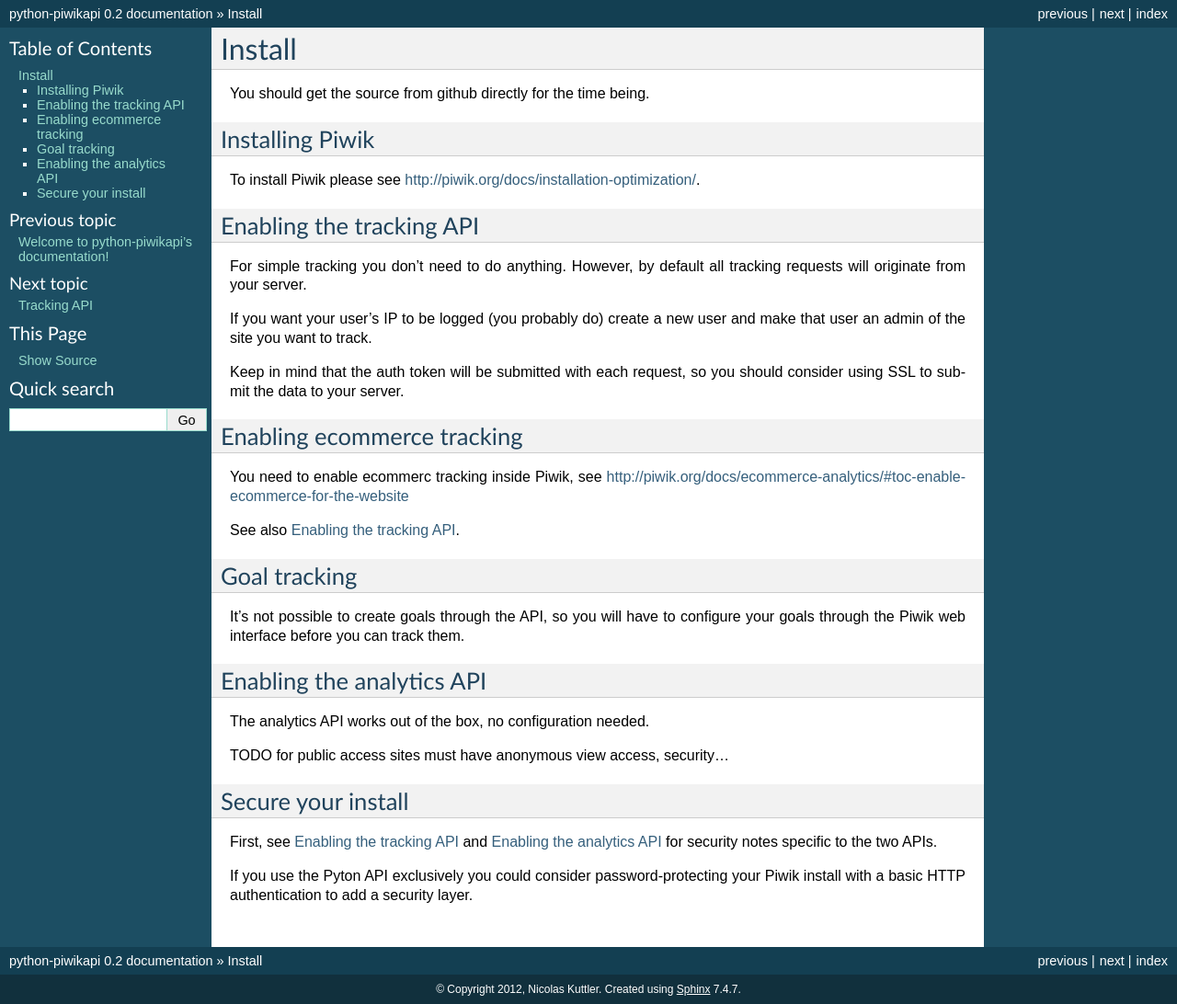
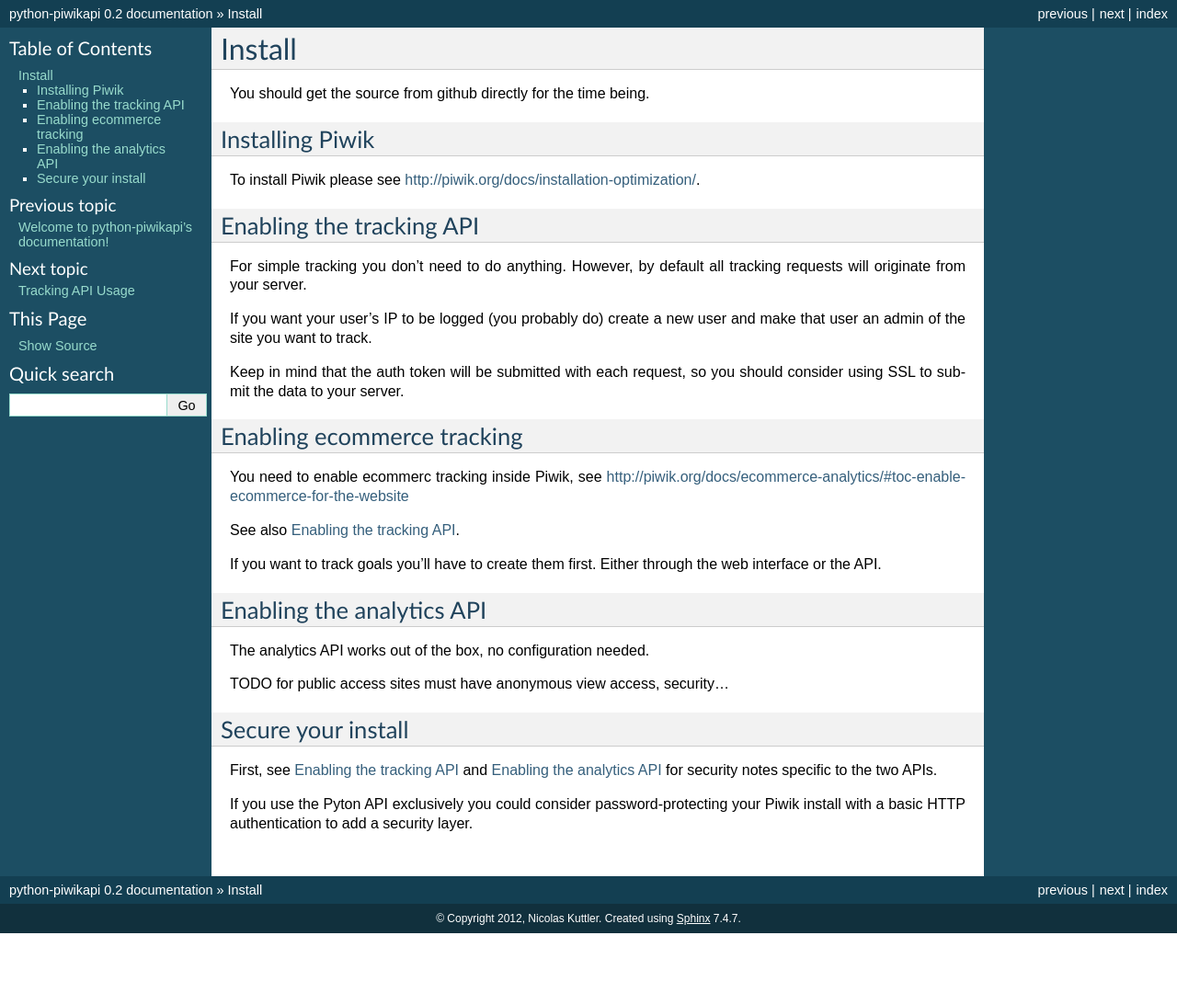
Before and after one commit to matomo-org/piwik-python-api, a Sphinx documentation site: the page built from doc/install.rst, in a window 1280 px wide. Shown: the whole page at 92% size. Built offline with Sphinx 7.4.7, drawn with Linux system fonts in a browser that asks for light colours; pages that are not in the unit, such as notebooks, are missing from menus; after the commit the page ends 1015 px from its top, so only the background shows below that.

Commit message:
Doc update

```diff
--- a/README.rst
+++ b/README.rst
@@ -15,6 +15,7 @@
 Not supported yet:
 
 - Cookies
+- Attribution info
 - probably more
 
 The module was originally written for Django and expects a Django HttpRequest.
--- a/doc/install.rst
+++ b/doc/install.rst
@@ -32,13 +32,8 @@
 
 See also :ref:`enable_tracking`.
 
-.. _enable_goal_tracking:
-
-Goal tracking
--------------
-
-It's not possible to create goals through the API, so you will have to
-configure your goals through the Piwik web interface before you can track them.
+If you want to track goals you'll have to create them first. Either through the
+web interface or the API.
 
 .. _enable_analytics:
 
```
Also changed, not shown: doc/analytics_api/index.rst (deleted, +0 -15 lines), doc/analytics_api/usage.rst (deleted, +0 -11 lines), doc/analytics_usage.rst (added, +22 -0 lines), doc/index.rst (+7 -3 lines), doc/tracking_api/index.rst (deleted, +0 -10 lines), doc/tracking_usage.rst (renamed from doc/tracking_api/usage.rst, +12 -2 lines), doc/analytics_reference.rst (renamed from doc/analytics_api/reference.rst), doc/hacking.rst (renamed from doc/hacking/index.rst), doc/hacking_reference.rst (renamed from doc/hacking/reference.rst), doc/tracking_reference.rst (renamed from doc/tracking_api/reference.rst).
